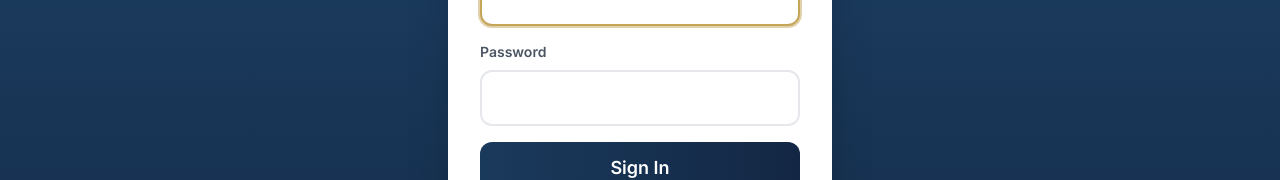
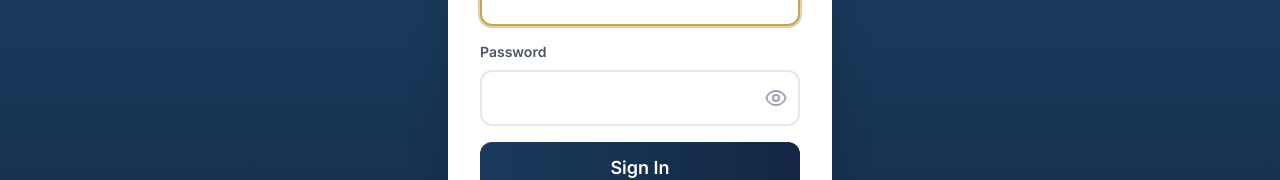
Before and after one commit to hilbellah/Bingo, a React (Vite) app in the folder client/: page /admin in a window 1280 px wide. Shown: the part 394-574 px from the top of the page. Built offline with nearby package versions, Linux system fonts and the light colour scheme.

Commit message:
feat: Add show/hide password toggle on admin login page
Adds an eye icon button to the password field on the admin login form
so users can toggle visibility of what they're typing.

Co-Authored-By: Paperclip <noreply@paperclip.ing>

```diff
--- a/client/src/admin/AdminLogin.jsx
+++ b/client/src/admin/AdminLogin.jsx
@@ -8,6 +8,7 @@ export default function AdminLogin() {
   const [password, setPassword] = useState('');
   const [error, setError] = useState('');
   const [loading, setLoading] = useState(false);
+  const [showPassword, setShowPassword] = useState(false);
 
   React.useEffect(() => {
     if (sessionStorage.getItem('admin_token')) navigate('/admin/dashboard');
@@ -49,8 +50,24 @@ export default function AdminLogin() {
           </div>
           <div>
             <label className="block text-sm font-semibold text-gray-600 mb-2" htmlFor="admin-pass">Password</label>
-            <input id="admin-pass" type="password" value={password} onChange={e => setPassword(e.target.value)}
-              className="w-full px-4 py-3 border-2 border-gray-200 rounded-xl text-lg focus:ring-2 focus:ring-brand-gold/50 focus:border-brand-gold outline-none" />
+            <div className="relative">
+              <input id="admin-pass" type={showPassword ? 'text' : 'password'} value={password} onChange={e => setPassword(e.target.value)}
+                className="w-full px-4 py-3 pr-12 border-2 border-gray-200 rounded-xl text-lg focus:ring-2 focus:ring-brand-gold/50 focus:border-brand-gold outline-none" />
+              <button type="button" onClick={() => setShowPassword(!showPassword)}
+                className="absolute right-3 top-1/2 -translate-y-1/2 text-gray-400 hover:text-brand-gold transition"
+                tabIndex={-1} aria-label={showPassword ? 'Hide password' : 'Show password'}>
+                {showPassword ? (
+                  <svg className="w-6 h-6" fill="none" viewBox="0 0 24 24" stroke="currentColor" strokeWidth={2}>
+                    <path strokeLinecap="round" strokeLinejoin="round" d="M13.875 18.825A10.05 10.05 0 0112 19c-4.478 0-8.268-2.943-9.543-7a9.97 9.97 0 011.563-3.029m5.858.908a3 3 0 114.243 4.243M9.878 9.878l4.242 4.242M9.878 9.878L6.59 6.59m7.532 7.532l3.29 3.29M3 3l18 18" />
+                  </svg>
+                ) : (
+                  <svg className="w-6 h-6" fill="none" viewBox="0 0 24 24" stroke="currentColor" strokeWidth={2}>
+                    <path strokeLinecap="round" strokeLinejoin="round" d="M15 12a3 3 0 11-6 0 3 3 0 016 0z" />
+                    <path strokeLinecap="round" strokeLinejoin="round" d="M2.458 12C3.732 7.943 7.523 5 12 5c4.478 0 8.268 2.943 9.542 7-1.274 4.057-5.064 7-9.542 7-4.477 0-8.268-2.943-9.542-7z" />
+                  </svg>
+                )}
+              </button>
+            </div>
           </div>
           {error && <p className="text-red-500 text-base font-medium text-center">{error}</p>}
           <button type="submit" disabled={loading}
```
